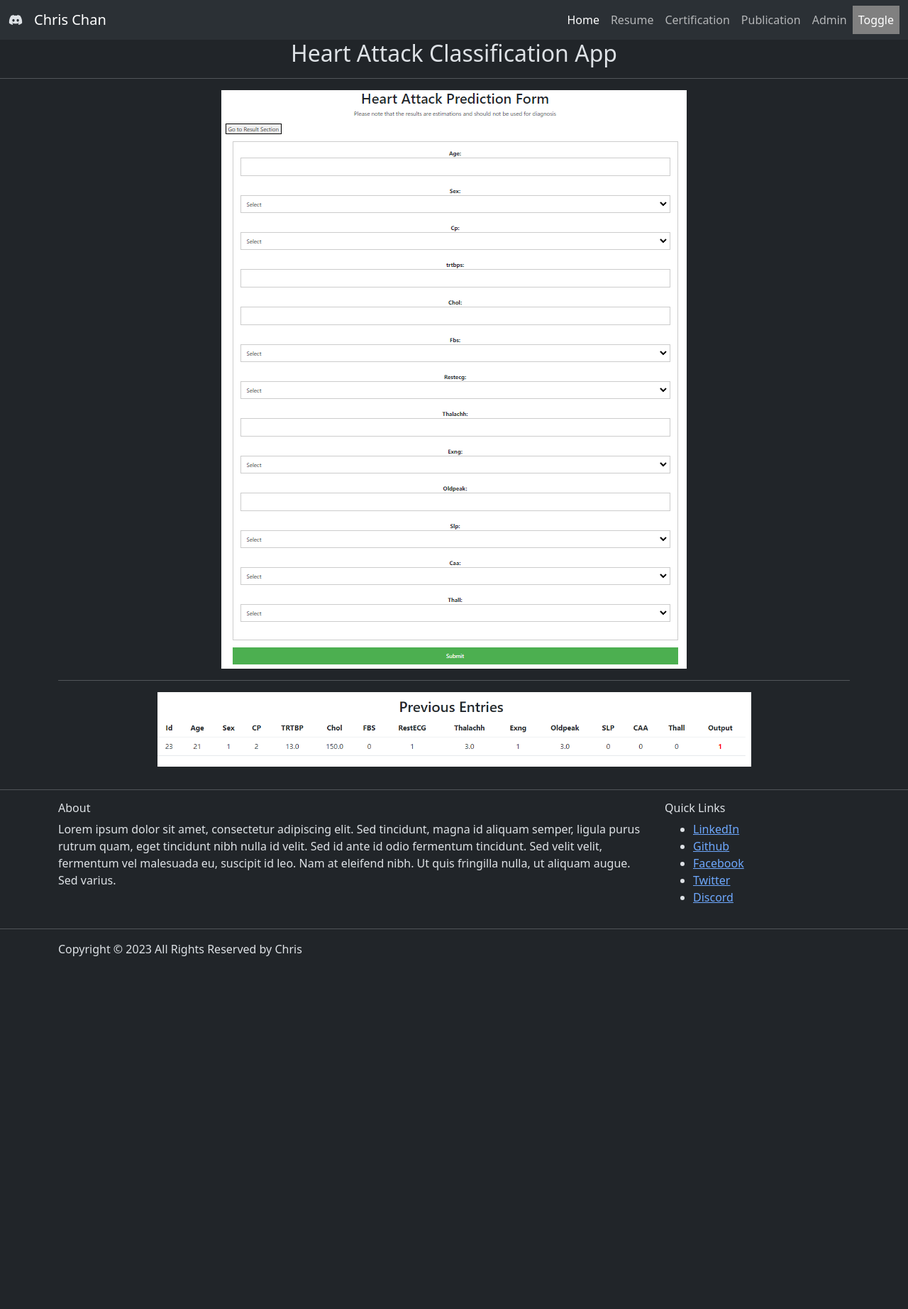
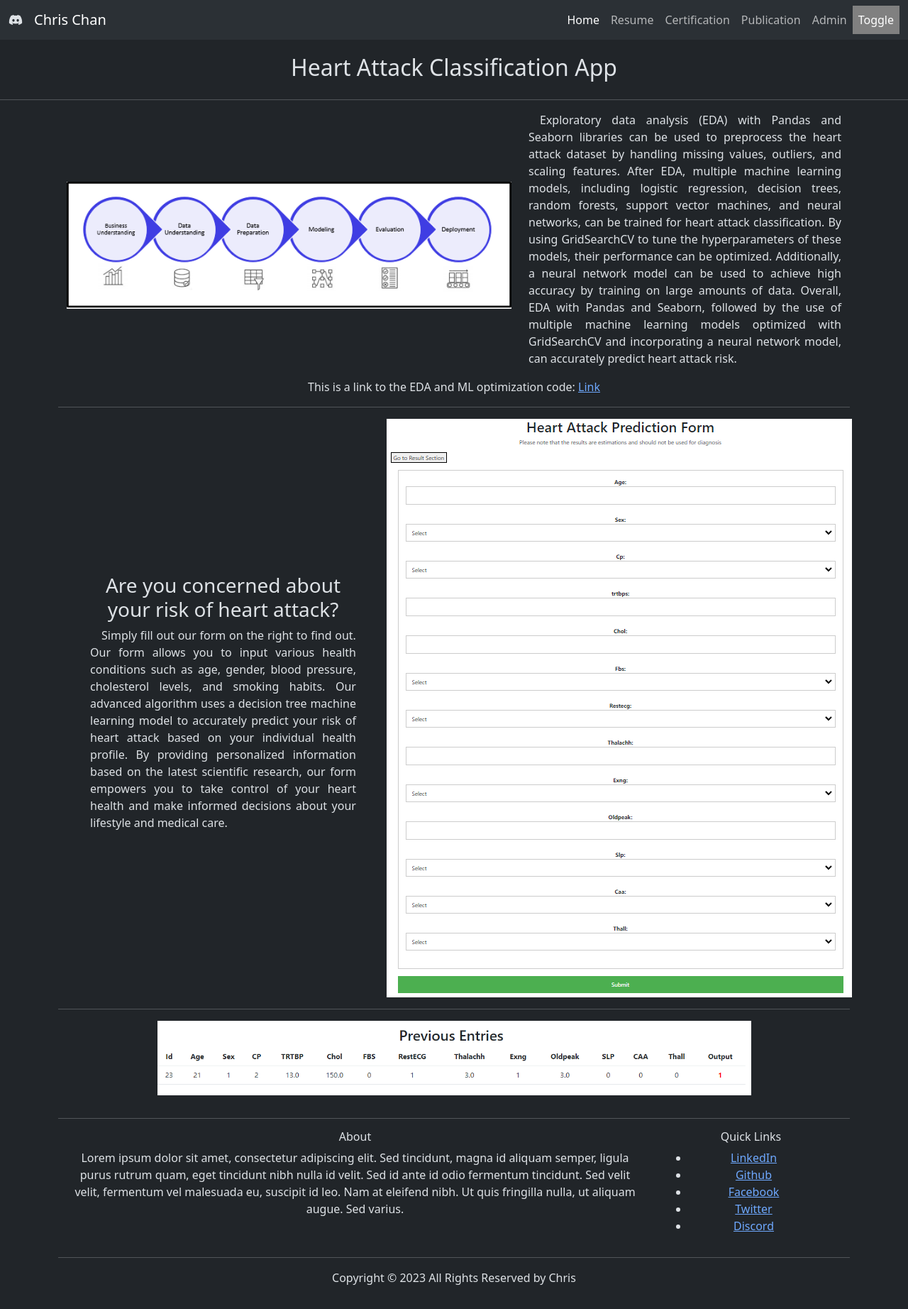
Before and after one commit to Christopherc0923/Personal, a Django app: template personalWeb/base/templates/base/hac.html in a window 1280 px wide. Shown: the whole page at 71% size. Before the commit the page ends 1347 px from the top, so only its background shows below. Run offline with Django 3.2, Linux system fonts and the light colour scheme; the template is opened without the code that fills it, so the values that code supplies are empty.

Commit message:
updated hac html

```diff
--- a/personalWeb/base/templates/base/hac.html
+++ b/personalWeb/base/templates/base/hac.html
@@ -1,16 +1,76 @@
 {% extends 'main.html'%} {% load static %} {% block content %}
 <div class="container text-center">
-  <h2>Heart Attack Classification App</h2>
+  <h2 style="padding: 10px; margin: 10px">Heart Attack Classification App</h2>
 </div>
 
 <hr />
 <div class="container text-center justify-content-center align-items-center">
-  <img src="{% static 'base/heart_classification_pic1.PNG' %}" />
+  <div class="container">
+    <div class="row">
+      <div class="col-7 d-flex align-items-center justify-content-center">
+        <img src="{% static 'base/EDA.PNG' %}" style="width: 100%" />
+      </div>
+      <div class="col-5">
+        <p style="text-align: justify; text-indent: 1em">
+          Exploratory data analysis (EDA) with Pandas and Seaborn libraries can
+          be used to preprocess the heart attack dataset by handling missing
+          values, outliers, and scaling features. After EDA, multiple machine
+          learning models, including logistic regression, decision trees, random
+          forests, support vector machines, and neural networks, can be trained
+          for heart attack classification. By using GridSearchCV to tune the
+          hyperparameters of these models, their performance can be optimized.
+          Additionally, a neural network model can be used to achieve high
+          accuracy by training on large amounts of data. Overall, EDA with
+          Pandas and Seaborn, followed by the use of multiple machine learning
+          models optimized with GridSearchCV and incorporating a neural network
+          model, can accurately predict heart attack risk.
+        </p>
+      </div>
+    </div>
+  </div>
+
+  <p>
+    This is a link to the EDA and ML optimization code:
+    <a
+      href="https://github.com/Christopherc0923/Mini-Projs/blob/main/Heart%20Attack%20Classification/Temp.ipynb"
+      target="_blank"
+      >Link</a
+    >
+  </p>
+
+  <hr />
+
+  <div class="container">
+    <div class="row">
+      <div
+        class="col-5 d-flex flex-column align-items-center justify-content-center"
+      >
+        <h3 style="width: 85%">
+          Are you concerned about your risk of heart attack?
+        </h3>
+        <p style="text-align: justify; text-indent: 1em; width: 85%">
+          Simply fill out our form on the right to find out. Our form allows you
+          to input various health conditions such as age, gender, blood
+          pressure, cholesterol levels, and smoking habits. Our advanced
+          algorithm uses a decision tree machine learning model to accurately
+          predict your risk of heart attack based on your individual health
+          profile. By providing personalized information based on the latest
+          scientific research, our form empowers you to take control of your
+          heart health and make informed decisions about your lifestyle and
+          medical care.
+        </p>
+      </div>
+      <div class="col-7 d-flex align-items-center justify-content-center">
+        <img src="{% static 'base/heart_classification_pic1.PNG' %}" />
+      </div>
+    </div>
+  </div>
+
   <hr />
   <img
     src="{% static 'base/heart_classification_res.PNG' %}"
     style="width: 75%"
   />
+
+  {% endblock %}
 </div>
-
-{% endblock %}
--- a/personalWeb/base/templates/base/home.html
+++ b/personalWeb/base/templates/base/home.html
@@ -103,7 +103,7 @@
             </a>
             <div class="card-body">
               <p class="card-text" style="text-align: justify; min-height: 160px; text-indent: 1em" title="{{project.description}}">
-                {{project.description|truncatechars:240}}
+                {{project.description|truncatechars:250}}
               </p>
             </div>
           </div>
```
Also changed, not shown: personalWeb/base/static/base/EDA.png (added).
